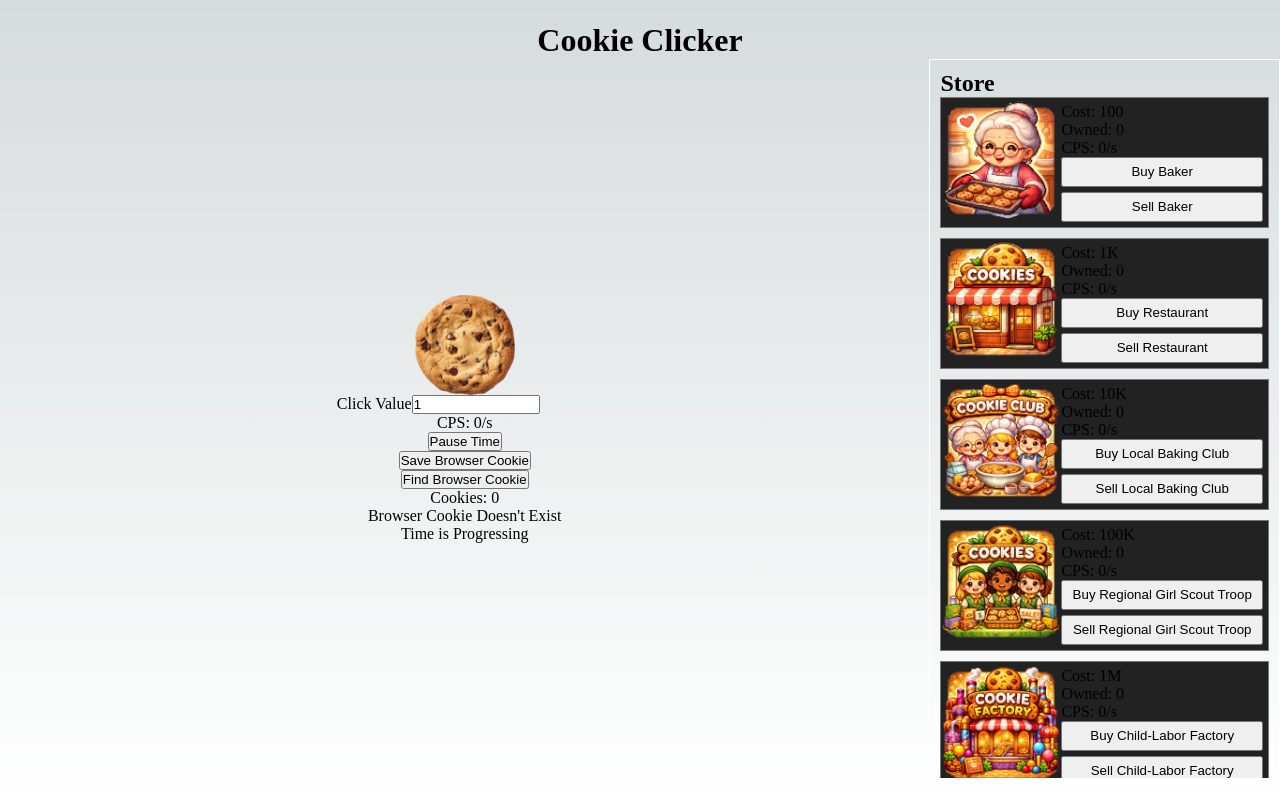
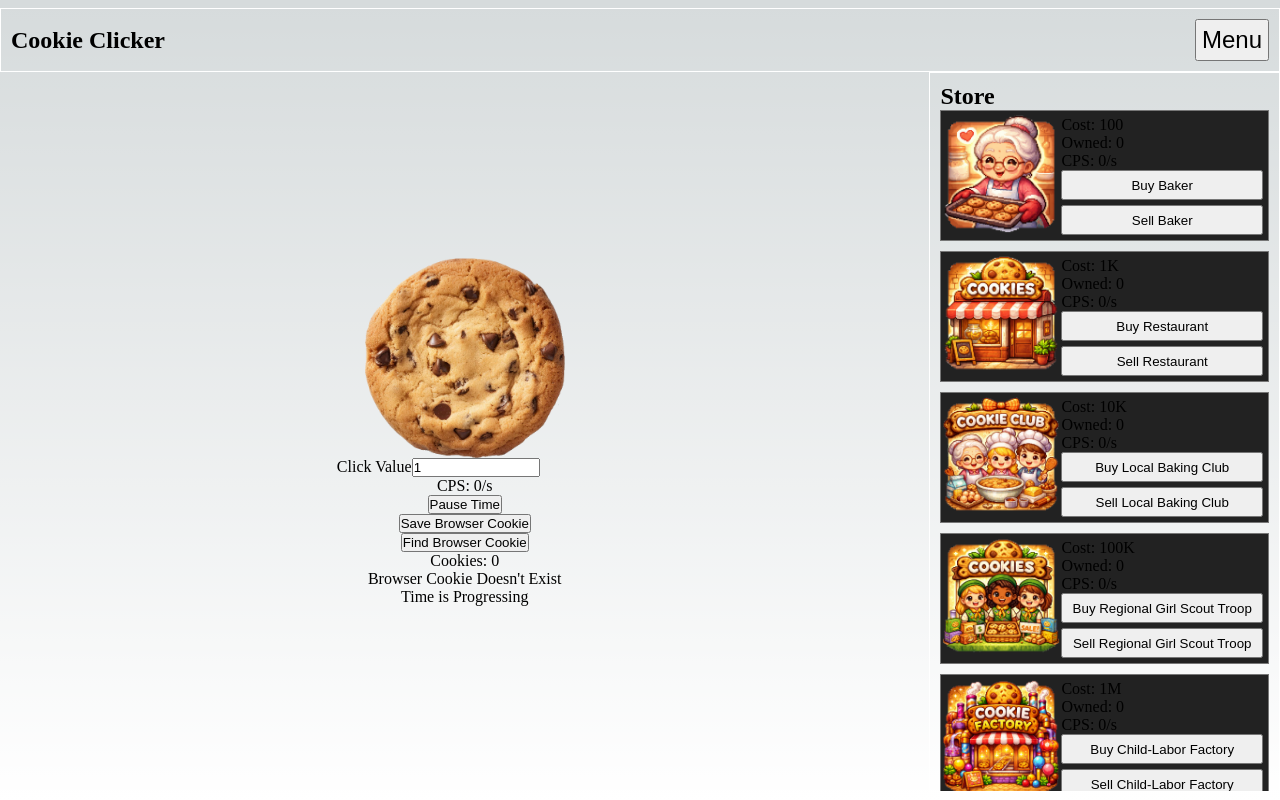
Before and after one commit to SudoCasey/Cookie_Clicker_Clone, a Next.js app: page / in a window 1280 px wide. Built offline with nearby package versions, Linux system fonts and the light colour scheme.

Commit message:
WIP: Navbar & menu

```diff
--- a/package.json
+++ b/package.json
@@ -9,6 +9,9 @@
     "lint": "next lint"
   },
   "dependencies": {
+    "@emotion/react": "^11.14.0",
+    "@emotion/styled": "^11.14.1",
+    "@mui/material": "^5.15.0",
     "eslint": "8.39.0",
     "eslint-config-next": "13.3.1",
     "next": "^14.1.0",
--- /dev/null
+++ b/src/pages/cookieClicker/components/Menu.js
@@ -0,0 +1,11 @@
+import React, { useState, useEffect } from "react";
+import styles from '@/styles/Navbar.module.scss';
+import Dialog from '@mui/material/Dialog';
+//import Image from 'next/image';
+
+
+export default function Menu(props){
+    <section>
+        <p>test</p>
+    </section>
+}
--- /dev/null
+++ b/src/pages/cookieClicker/components/Navbar.js
@@ -0,0 +1,33 @@
+import React, { useState, useEffect } from "react";
+import styles from '@/styles/Navbar.module.scss';
+import Dialog from '@mui/material/Dialog';
+import Menu from './Menu.js';
+//import Image from 'next/image';
+
+
+
+
+export default function Navbar(props){
+    const [open, setOpen] = React.useState(false);
+
+    const handleClickOpen = () => {
+    setOpen(true);
+    };
+
+    const handleClose = () => {
+    setOpen(false);
+    };
+
+    return (
+        <nav className={`${styles.navbar}`}>
+            <h1>Cookie Clicker</h1>
+            <button onClick={handleClickOpen}>Menu</button>
+            <Dialog
+                open={open}
+                onClose={handleClose}
+            >
+                <Menu />
+            </Dialog>
+        </nav>
+    );
+}
--- a/src/pages/cookieClicker/cookieClicker.js
+++ b/src/pages/cookieClicker/cookieClicker.js
@@ -1,4 +1,5 @@
 import React, { useState, useEffect, useRef } from "react";
+import Navbar from './components/Navbar.js';
 import styles from '@/styles/cookieClicker.module.scss'
 import Store from './components/Store.js';
 import Image from 'next/image';
@@ -135,12 +136,14 @@ export default function CookieClicker() {
   return (
       <>
           <div className={`${styles.gameContent}`}>
+            <Navbar />
+            <div>
               <section id="clickerSection" className={`${styles.mainSection}`}>
                   <Image
                    className={`${styles.cookieImg}`}
                    onClick={() => click(clickValue)}
-                   width={100}
-                   height={100}
+                   width={200}
+                   height={200}
                    src="/cookie.png"
                    alt="Click"
                    priority={true}
@@ -190,6 +193,7 @@ export default function CookieClicker() {
                     setCPSFromStoreItems(value);
                   }}
               ></Store>
+            </div>
           </div>
       </>
   );
--- a/src/pages/index.js
+++ b/src/pages/index.js
@@ -13,7 +13,6 @@ export default function Home() {
         <link rel="icon" href="/favicon.ico" />
       </Head>
       <main className={`${styles.main}`}>
-      <h1>Cookie Clicker</h1>
       <CookieClicker />
       </main>
     </>
--- /dev/null
+++ b/src/styles/Navbar.module.scss
@@ -0,0 +1,16 @@
+.navbar{
+    border: 1px solid #FFF;
+    width: 100vw;
+    padding: 10px;
+    display: flex;
+    flex-direction: row;
+    align-items: center;
+    justify-content: center;
+
+    & button{
+        display: block;
+        padding: 5px;
+        margin-left: auto;
+        font-size: 24px;
+    }
+}
--- a/src/styles/cookieClicker.module.scss
+++ b/src/styles/cookieClicker.module.scss
@@ -1,6 +1,5 @@
 .cookieImg{
-    height: 100px;
-    width: 100px;
+
     transition: transform 200ms;
 
     &:hover{
@@ -11,7 +10,7 @@
         transform: scale(1.1);
     }
 }
-.gameContent{
+.gameContent > div{
     display:flex;
     flex-direction: row;
     height: 100%;
```
Also changed, not shown: 1 other file (tests, documents, lock files or other folders).
